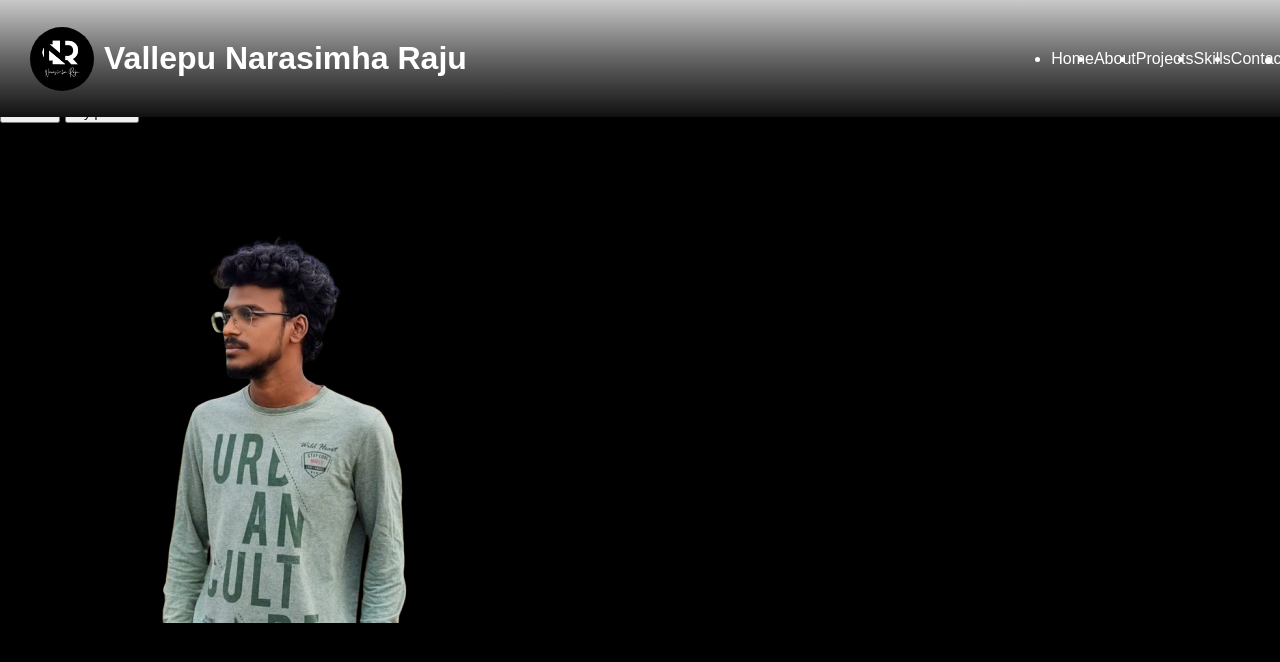
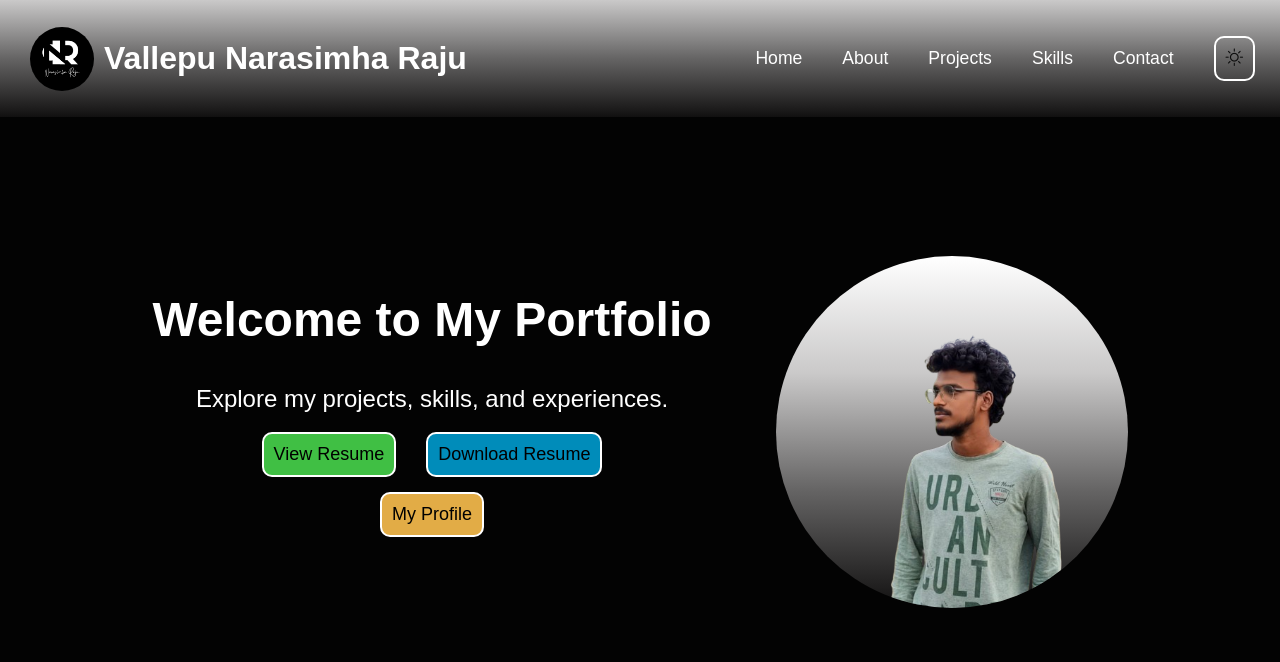
Before and after one commit to Rajunanu/portfolio, a plain HTML site: page index.html in a window 1280 px wide. Drawn offline with nearby package versions, Linux system fonts and the light colour scheme.

Commit message:
home page completed

```diff
--- a/index.html
+++ b/index.html
@@ -42,19 +42,20 @@
             </nav>
         </header>
         <div class="homeContent">
-            <div>
+            <div class="homeText">
                 <h1>Welcome to My Portfolio</h1>
                 <p>Explore my projects, skills, and experiences.</p>
                           <!-- buttons for resume and profile -->
                 <div>
-                    <button>resume</button>
-                    <button href="#portfolio">my profile</button>
+                    <button class="btn viewBtn" onclick="window.open('//drive.google.com/file/d/1BhMI5Ai0ASa_mCmg8t4IH9xXG4ilnydr/view?usp=sharing', '_blank')"> View Resume</button>
+                 <button class="btn downloadBtn" onclick="window.open('//drive.google.com/file/d/1BhMI5Ai0ASa_mCmg8t4IH9xXG4ilnydr/view?usp=sharing', '_blank') " download> Download Resume</button>
+
                 </div>
-                <div class="card">
+                <button class="btn profileBtn" href="#portfolio">My Profile</button>
+            </div>
+                <div class="card" id="IdCard">
                     <img src="my_side_view_image.png"  class="sideView" alt="view of me">
                 </div>
-            </div>
-
         </div>
     </section>
 
--- a/script.js
+++ b/script.js
@@ -1,5 +1,7 @@
 
 function toggleTheme() {
     var element = document.body;
+    var cardElement = document.getElementById("IdCard");
     element.classList.toggle("darkTheme");
+    cardElement.classList.toggle("changeCard");
 }
--- a/style.css
+++ b/style.css
@@ -2,13 +2,23 @@ body{
     margin: 0;
     padding: 0;
     font-family: Arial, sans-serif;
-    background-color: black;
+    background-color: rgb(3, 3, 3);
     color: white;
 }
+html{
+    scroll-behavior: smooth;
+}
+/* light theme styles */
 .darkTheme{
-    background-color: #ffff;
+    background-color: #e3dede;
     color: black;
 }
+.changeCard{
+    background-image: linear-gradient(to bottom,  #7d0c0c, #000000) ;
+}
+
+
+
 .homePage{
     display: flex;
     flex-direction: column;
@@ -21,7 +31,7 @@ body{
     padding: 8px 30px;
     background-image : linear-gradient(to bottom, #cac9c9,#656464, #111010);
     position: fixed;
-    width: 100%;
+    width: 96.5%;
     top: 0;
     color: white;
 }
@@ -39,35 +49,161 @@ body{
     font-size: 2rem;
     margin-left: 10px;
 }
-.navLinksContainer{
+
+a{
+    text-decoration: none;
+    color: white;
+}
+
+
+.homeText div{
+    display: flex;
+    justify-content: center;
+    align-items: center;
+
+    padding: auto;
+    gap: 20px;
+  }
+
+.btn{
+
+    border: 2px solid white;
+    border-radius: 10px;
+    margin: 5px;
+    border-radius: 10px;
+    width: auto;
+    padding: 10px 10px;
+    font-size: 18px;
+    cursor: pointer;
+}
+.viewBtn{
+    background-color: #40bf44; /* Green */
+
+}
+.downloadBtn{
+    background-color: #008CBA; /* Blue */
+
+}
+.profileBtn{
+    background-color: #e2ac46; /* Red */
+    margin: 10px;
+
+}
+.btn:hover{
+     background-image: linear-gradient(to bottom,white, #d3c9c9,#656464, #111010);
+    }
+.viewBtn:hover{
+    box-shadow: 0 6px 10px rgba(64, 191, 68, 0.615);
+    transition: transform 0.4s ease;
+}
+.downloadBtn:hover{
+    box-shadow: 0 6px 10px rgba(0, 140, 186, 0.615);
+}
+.profileBtn:hover{
+    box-shadow: 0 6px 10px rgba(226, 172,   70, 0.615);
+}
+
+                    /* landscape mode */
+@media screen and (orientation: landscape) and (min-width: 769px) {
+
+    .navLinksContainer{
     display: flex;
     flex-direction: row;
     align-items: center;
     justify-content: center;
 }
-.navLinks {
+    .navLinks {
     display: flex;
+
     flex-direction: row;
+    list-style: none;
+    gap: 20px;
     align-items: center;
     align-content: center;
     justify-content: center;
+}
+    .navLinks li {
+        margin: 0 10px;
+        font-size: 1.1rem;
+
+        color: rgb(13, 13, 13);
+    }
+    .logoText{
+        font-size: 2rem;
+        margin-left: 10px;
+    }
+    .logo{
+        width: 4rem;
+        height: 4rem;
+        border-radius: 20rem;
+    }
+  .homeContent{
+    display: flex;
+    flex-direction:row;
+    justify-content: space-around;
+    align-items: center;
+    align-self: center;
+    height: 100%;
+  }
+  .homeText{
+    display: flex;
+    flex-direction: column;
+    align-items: center;
+    justify-content: center;
+    text-align: center;
+  }
+  .homeText h1 {
+    font-size: 3rem;
+    margin-bottom: 10px;
+    font-weight: bold;
+  }
+  .homeText p {
+    font-size: 1.5rem;
+    margin-bottom: 10px;
+    font-weight: lighter;
+    line-height: 1.5;
+  }
+
+  .card{
+    border-radius: 40rem;
+    width: 22rem;
+    height: 22rem;
+    display: flex;
+    justify-content: center;
+    align-items: center;
+    margin-top: 4rem;
+    margin-left: 4rem;
+    background-image: linear-gradient(to bottom,#ffff, #cac9c9,#656464, #111010) ;
+
+}
+.sideView{
+    width: 100%;
+    zoom: 20px;
+    height: 100%;
+    border-radius: 20rem;
+    object-fit: cover;
+}
+
+.listItems{
+
+    color: rgb(20, 20, 20);
+    font-size: 1.5rem;
+}
+.listItems:hover{
+    transform: scale(1.1);
+    color: rgb(255, 255, 255);
+    text-decoration: underline;
+
+}
+.sideView:hover{
+    box-shadow: 0 6px 10px rgba(229, 22, 22, 0.615);
+}
+.card :hover{
+    transform: scale(1.15);
+    transition: transform 0.4s ease;
+}
+
 
 
 
 }
-a{
-    text-decoration: none;
-    color: white;
-}
-.listItems{
-
-    color: white;
-    font-size: 1.5rem;
-}
-.btn{
-    background-color: transparent;
-    border: none;
-    color: white;
-    font-size: 1.5rem;
-    cursor: pointer;
-}
```
